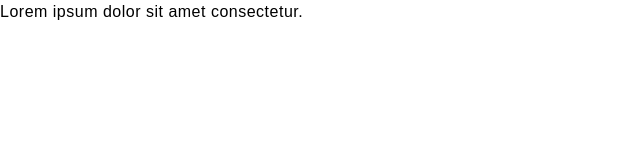
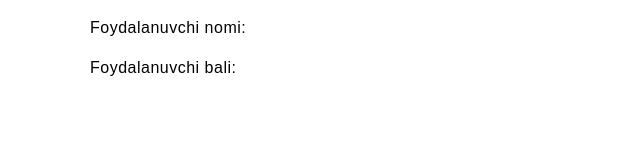
Before and after one commit to frontendasoslar/javascript-kerakli, a plain HTML site: page index.html in a window 1280 px wide. Shown: the whole page, without its empty margins (0-640 px from the left). Drawn offline with Linux system fonts and the light colour scheme.

Commit message:
add queryselectr and queryselectrall and add text

```diff
--- a/index.html
+++ b/index.html
@@ -9,9 +9,17 @@
   <link rel="stylesheet" href="css/styles.css">
 </head>
 <body>
-Lorem ipsum dolor sit amet consectetur.
+  <!-- <div class="conntainer">
+    <img class="galery-img" src="https://picsum.photos/100?random=1" alt="" width="100" height="100">
+    <img class="galery-img" src="https://picsum.photos/100?random=2" alt="" width="100" height="100">
+    <img class="galery-img" src="https://picsum.photos/100?random=3" alt="" width="100" height="100">
+    <img class="galery-img" src="https://picsum.photos/100?random=4" alt="" width="100" height="100">
+  </div> -->
 
-
+  <div class="container">
+    <p>Foydalanuvchi nomi: <strong class="usernamr"></strong></p>
+    <p>Foydalanuvchi bali: <strong class="score"></strong></p>
+  </div>
   <script src="js/main.js"></script>
 </body>
 </html>
```
Also changed, not shown: js/main.js (+64 -0 lines).
